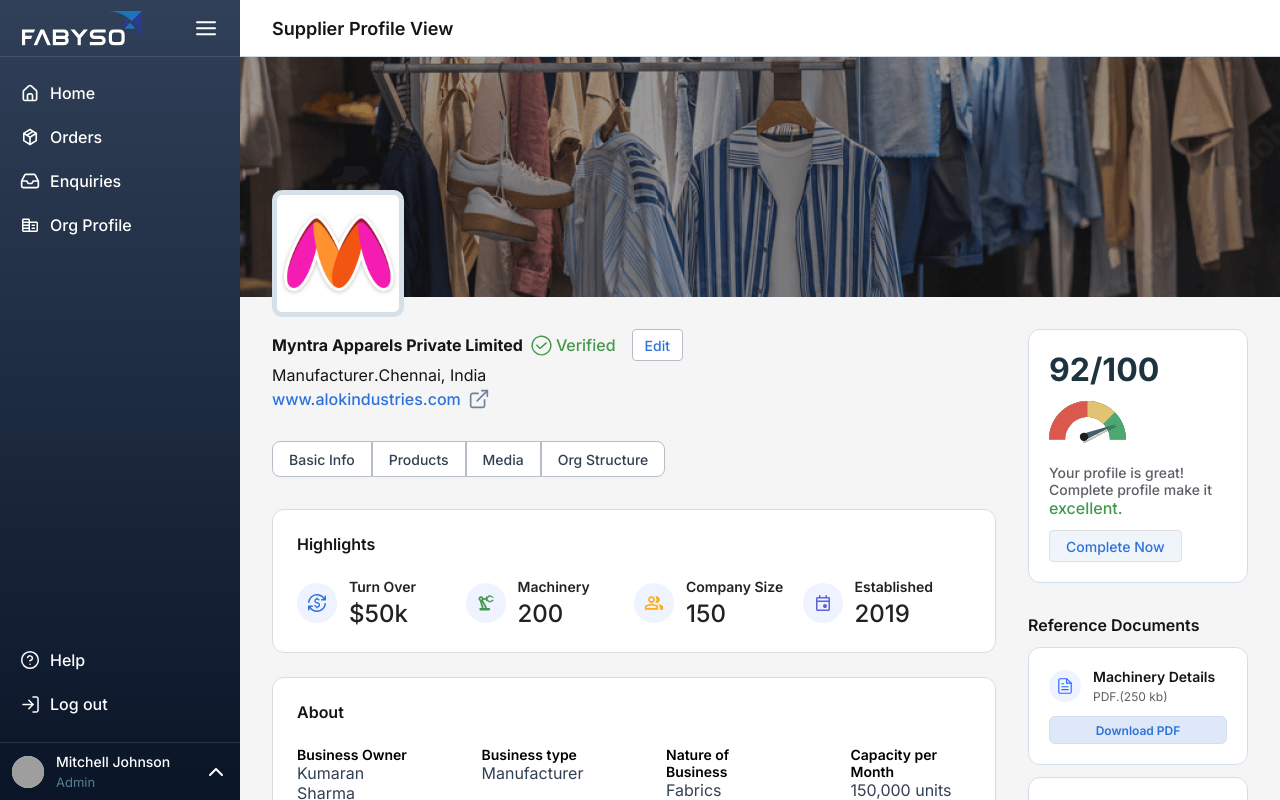
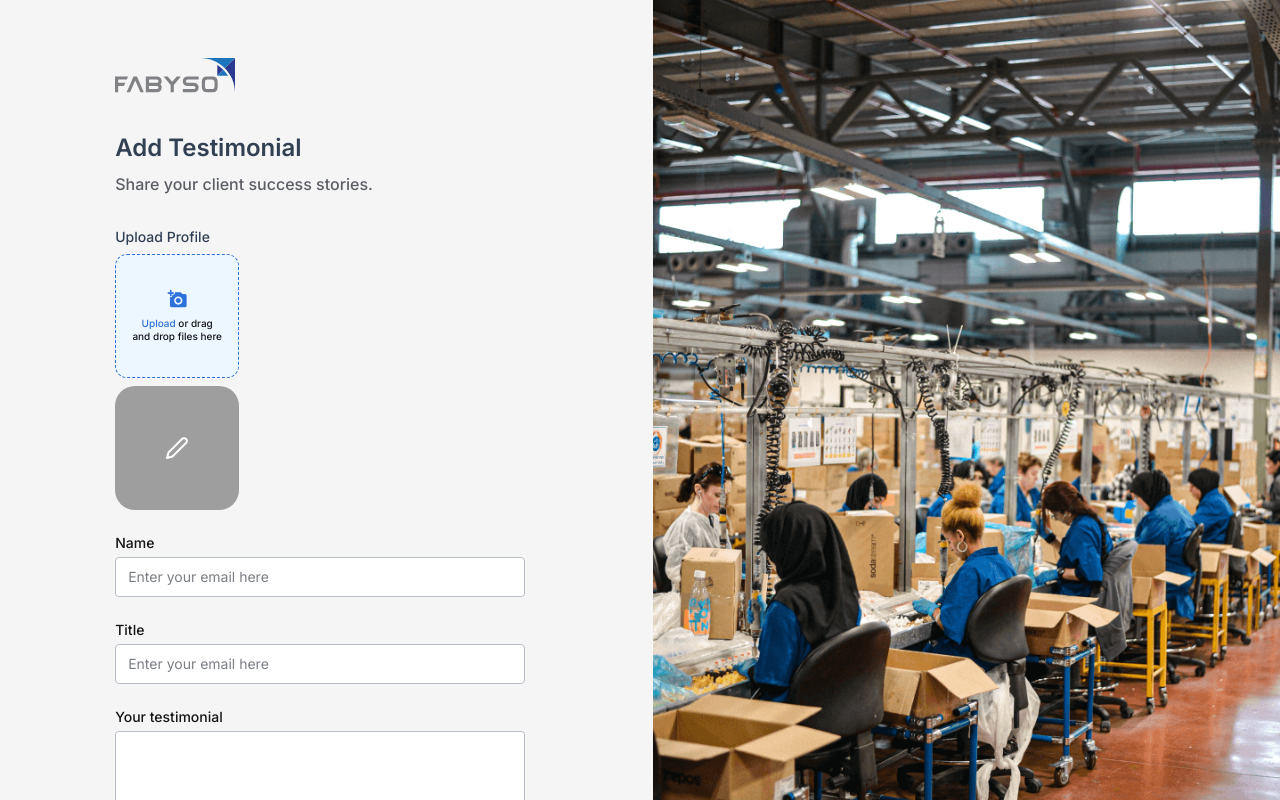
Before and after one commit to imugunthan/fabyso_ui, a React (Vite) app: page / in a window 1280 px wide. Built offline with nearby package versions, Linux system fonts and the light colour scheme; grey boxes are pictures that could not be loaded.

Commit message:
add testimonial ui added

```diff
--- a/src/App.tsx
+++ b/src/App.tsx
@@ -1,3 +1,4 @@
+import AddTestimonial from "./components/AddTestimonial.js";
 import ForgotPassword from "./components/ForgotPassword.js";
 import Login from "./components/Login.js";
 import OtpVerify from "./components/OtpVerify.js";
@@ -30,9 +31,10 @@
       {/* <OnboardingConfirmDetails /> */}
       {/* <DashboardProfileSetup /> */}
       {/* <DashboardUsers /> */}
-      <DashboardOrgProfile />
+      {/* <DashboardOrgProfile /> */}
       {/* <DashboardOrgProfileProducts /> */}
       {/* <DashboardOrgProfileMedia /> */}
+      <AddTestimonial />
     </>
   );
 }
--- a/src/assets/styles/scss/base/global.scss
+++ b/src/assets/styles/scss/base/global.scss
@@ -206,3 +206,9 @@
     background-color: var(--tertiary-brand);
   }
 }
+
+.disabled {
+  opacity: 0.5;
+  cursor: none;
+  pointer-events: none;
+}
--- a/src/assets/styles/scss/components/modal.scss
+++ b/src/assets/styles/scss/components/modal.scss
@@ -338,3 +338,37 @@
     }
   }
 }
+
+.file-upload-edit {
+  position: relative;
+  display: flex;
+  align-items: center;
+  justify-content: center;
+  width: 156px;
+  height: 156px;
+  border-radius: 20px;
+  cursor: pointer;
+  > img {
+    width: 100%;
+    height: 100%;
+    border-radius: 20px;
+  }
+  &::after {
+    content: "";
+    position: absolute;
+    width: 100%;
+    height: 100%;
+    left: 0;
+    top: 0;
+    background-color: rgba(0, 0, 0, 0.4);
+    border-radius: 20px;
+    transition: all 300ms;
+    z-index: 8;
+    opacity: 0;
+    visibility: hidden;
+  }
+  &:hover::after {
+    opacity: 1;
+    visibility: visible;
+  }
+}
--- /dev/null
+++ b/src/components/AddTestimonial.tsx
@@ -0,0 +1,105 @@
+import loginBanner from "../assets/img/login-banner.png";
+import "../assets/styles/scss/pages/auth-module.scss";
+import "../assets/styles/scss/components/checkbox.scss";
+import logo from "../assets/icons/fabyso-logo.svg";
+import camera from "../assets/icons/camera.svg";
+import editIcon from "../assets/icons/pencil-white.svg";
+
+const AddTestimonial = () => {
+  return (
+    <section className="auth-module">
+      <div className="auth-module__container">
+        <div className="auth-module__content">
+          <div className="">
+            <img src={logo} alt="logo" />
+          </div>
+          <div className="mt-9">
+            <h1 className="auth-module__title">Add Testimonial</h1>
+            <p className="auth-module__desc">
+              Share your client success stories.
+            </p>
+          </div>
+          <div className="mt-8">
+            <label className="text-tertiary text-sm font-medium">
+              Upload Profile
+            </label>
+            <div className="mt-2">
+              <input type="file" id="logoUpload" />
+              <label
+                htmlFor="logoUpload"
+                className="file-upload-container flex-col cursor-pointer"
+                style={{
+                  width: 124,
+                  height: 124,
+                  padding: 16,
+                  borderRadius: 12,
+                }}
+              >
+                <img src={camera} alt="camera-icon" />
+                <div className="text-10 font-medium text-center mt-2 leading3">
+                  <span className="text-primary-brand text-10">Upload</span> or
+                  drag and drop files here
+                </div>
+              </label>
+            </div>
+            <div className="mt-2">
+              <input type="file" id="changePic" />
+              <label
+                htmlFor="changePic"
+                className="file-upload-edit"
+                style={{ width: 124, height: 124 }}
+              >
+                <img
+                  src="https://images.unsplash.com/photo-1701696602374-7cb01810a90f?q=80&w=2583&auto=format&fit=crop&ixlib=rb-4.0.3&ixid=M3wxMjA3fDB8MHxwaG90by1wYWdlfHx8fGVufDB8fHx8fA%3D%3D"
+                  alt=""
+                />
+                <div className="flex items-center justify-center absolute top-0 right-0 left-0 bottom-0 m-auto z10 cursor-pointer">
+                  <img src={editIcon} alt="edit-icon" />
+                </div>
+              </label>
+            </div>
+            <div className="mt-6">
+              <div className="input-field-wrapper">
+                <label className="input-field-label">Name</label>
+                <input
+                  type="text"
+                  className="input-field input-field--h40 w-full"
+                  placeholder="Enter your email here"
+                />
+              </div>
+              <div className="input-field-wrapper">
+                <label className="input-field-label">Title</label>
+                <input
+                  type="text"
+                  className="input-field input-field--h40 w-full"
+                  placeholder="Enter your email here"
+                />
+              </div>
+              <div className="input-field-wrapper">
+                <label className="input-field-label">Your testimonial</label>
+                <textarea
+                  id=""
+                  rows={4}
+                  cols={50}
+                  placeholder=""
+                  className="input-field input-field--h40 input-field--textarea w-full resize-none"
+                ></textarea>
+              </div>
+            </div>
+            <div className="flex flex-col items-center mt-8">
+              <button className="btn btn--primary btn--h40 w-full">
+                Submit
+              </button>
+              <div className="link text-sm mt-6">Back to LogIn</div>
+            </div>
+          </div>
+        </div>
+        <div className="auth-module__banner">
+          <img src={loginBanner} alt="banner-pic" />
+        </div>
+      </div>
+    </section>
+  );
+};
+
+export default AddTestimonial;
```
